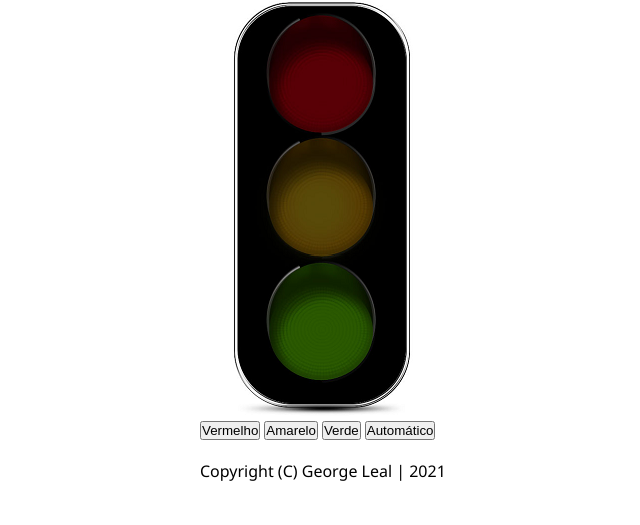
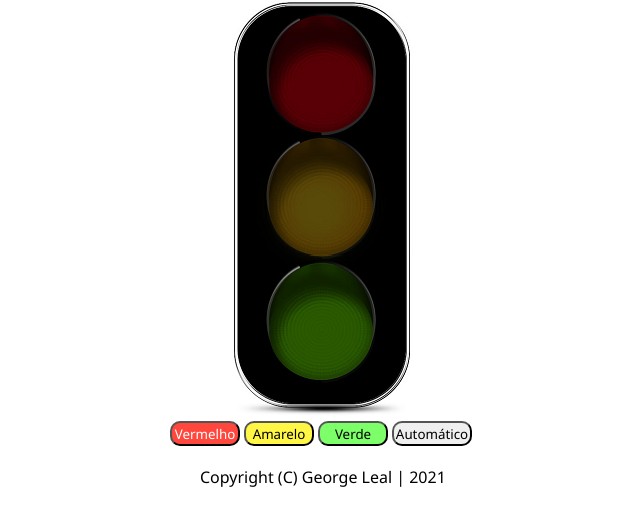
Before and after one commit to GeorgeLeal7/Semaforo-Leonid, a plain HTML site: page index.html in a window 1280 px wide. Shown: the part 59-584 px from the top of the page, without its empty margins (430-1070 px from the left). Drawn offline with Linux system fonts and the light colour scheme.

Commit message:
Semáforo Finalizado

```diff
--- a/style.css
+++ b/style.css
@@ -27,7 +27,49 @@ main{
 }
 
 #botoes{
-    margin-left: 30px;
+    width: 320px;
+    /* background-color: aqua; */
+}
+
+#vermelho{
+    width: 70px;
+    height: 25px;
+    font-family: 'Segoe UI', Tahoma, Geneva, Verdana, sans-serif;
+
+    border-radius: 10px;
+
+    background-color: #ff473d;
+    color: white;
+}
+#amarelo{
+    width: 70px;
+    height: 25px;
+    font-family: 'Segoe UI', Tahoma, Geneva, Verdana, sans-serif;
+
+    border-radius: 10px;
+
+    background-color: #fff645;
+    color: black;
+}
+#verde{
+    width: 70px;
+    height: 25px;
+    font-family: 'Segoe UI', Tahoma, Geneva, Verdana, sans-serif;
+
+    border-radius: 10px;
+
+    background-color: #7dff69;
+    color: black;
+}
+#automatico{
+    width: 80px;
+    height: 25px;
+    font-family: 'Segoe UI', Tahoma, Geneva, Verdana, sans-serif;
+
+    border-radius: 10px;
+
+    /* background-color: #7dff69; */
+    color: black;
 }
 
 footer{
```
